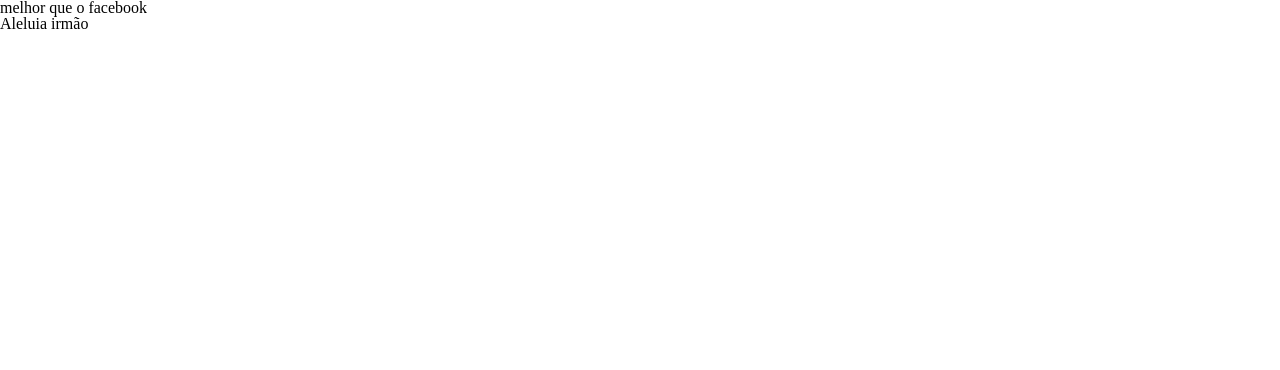
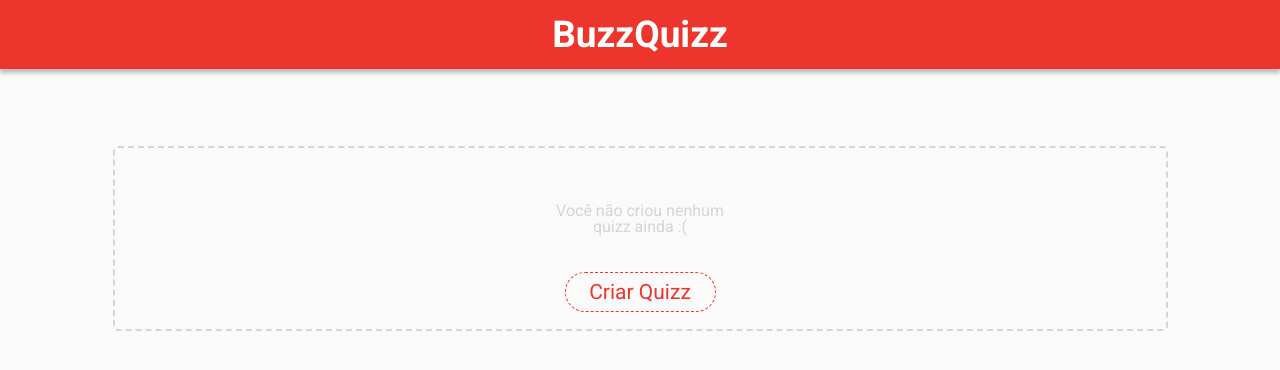
Before and after one commit to T-I-T-A-M/Projeto_06_BuzzQuizz, a plain HTML site: page index.html in a window 1280 px wide. Drawn offline with Linux system fonts and the light colour scheme.

Commit message:
Botão de navegação 'Criar Quizz'

```diff
--- a/CSS/styles.css
+++ b/CSS/styles.css
@@ -0,0 +1,79 @@
+/*FONT IMPORT*/
+@import url("https://fonts.googleapis.com/css2?family=Righteous&family=Roboto:ital,wght@0,100;0,300;0,400;0,500;0,700;0,900;1,100;1,300;1,400;1,500;1,700;1,900&display=swap");
+
+a {
+    text-decoration: none;
+}
+
+body {
+    font-family: "Roboto", sans-serif;
+
+    display: flex;
+    flex-direction: column;
+    align-items: center;
+
+    background-color: #FAFAFA;
+}
+
+header {
+    width: 100%;
+    height: 69px;
+    margin-bottom: 77px;
+
+    display: flex;
+    justify-content: center;
+    align-items: center;
+
+    background-color: #EC362D;
+    box-shadow: 0px 4px 4px rgba(0, 0, 0, 0.25);
+}
+
+header a h1 {
+    font-size: 37px;
+    font-weight: 700;
+
+    color: #FFFFFF;
+}
+
+.createQuizBox {
+    width: 1051px;
+    height: 181px;
+
+    border-radius: 5px;
+    border: 2px dashed #D5D5D5;
+
+    display: flex;
+    flex-direction: column;
+    align-items: center;
+    justify-content: center;
+}
+
+.createQuizBox p {
+    width: 200px;
+    height: 107px;
+
+    text-align: center;
+    color: #D5D5D5;
+
+    display: flex;
+    justify-content: center;
+    align-items: center;
+}
+
+.createQuizBox .button {
+    height: 40px;
+    width: 151px;
+
+    display: flex;
+    align-items: center;
+    justify-content: center;
+
+    border: 1px dashed #EC362D;
+    box-sizing: border-box;
+    border-radius: 50px;
+
+    background-color: #FAFAFA;
+
+    font-size: 21px;
+    color: #EC362D;
+}
--- a/index.html
+++ b/index.html
@@ -4,15 +4,28 @@
     <meta charset="UTF-8">
     <meta http-equiv="X-UA-Compatible" content="IE=edge">
     <meta name="viewport" content="width=device-width, initial-scale=1.0">
+
     <title>Projeto 06 - BuzzQuizz</title>
-    <link rel="shortcut icon" href="IMAGES/" type="image/x-icon">
+    <link rel="shortcut icon" href="images/icon.ico" type="image/x-icon">
+
     <link rel="stylesheet" href="CSS/reset.css">
     <link rel="stylesheet" href="CSS/styles.css">
 </head>
 <body>
-    melhor que o facebook
+    <header>
+        <a href meta http-equiv="refresh" content="30">
+            <h1>BuzzQuizz</h1>
+        </a>
+    </header>
+    <main>
+        <section class="createQuizBox">
+            <p>Você não criou nenhum quizz ainda :(</p>
+            <span class="button">Criar Quizz</span>
+        </section>
+    </main>
+    <footer>
 
-    <div>Aleluia irmão</div>
+    </footer>
 
     <script src="JS/scripts.js"></script>
 </body>
```
Also changed, not shown: images/icon.ico (added), images/logo.png (added).
